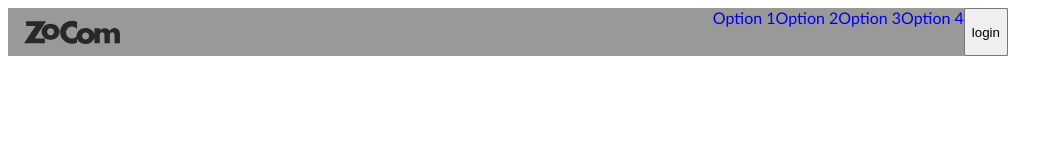
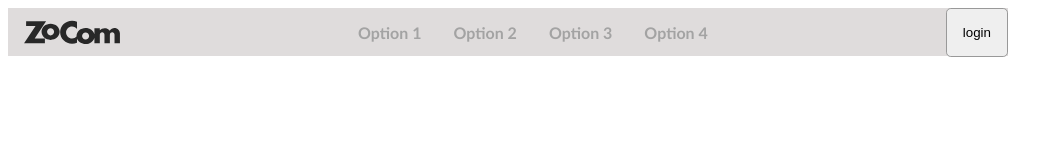
Before and after one commit to TomasPaepke/bootcamp-menu-hard, a plain HTML site: page index.html in a window 1280 px wide. Shown: the whole page, without its empty margins (0-1063 px from the left). Drawn offline with Linux system fonts and the light colour scheme.

Commit message:
css uppdateringar, knapp osv

```diff
--- a/css/style.css
+++ b/css/style.css
@@ -4,23 +4,34 @@
 
 nav {
     display: flex;
-    background-color: #999;
-    width: 1000px;
+    justify-items:center;
+    align-items: center;
+    background-color: #dfdcdc;
+    max-width: 1000px;
     height: 3rem;
 
 
 }
 nav a {
-    display: flex;
     text-decoration: none;
+    margin: 1rem;
+    color: #a3a3a3;
+    font-weight: bold;
+
 }
 nav img {
     height: 50%;
     margin: auto auto auto 1rem;
 }
 nav a:hover {
+    color: #222;
+    cursor: grab;
 
 }
+/* fick knappen mer till höger och texten mer centrerad genom att ge padding och margin-left till min knapp */
 .login-button {
-
+  border: 1px solid #999;
+  border-radius: 0.30rem;
+  margin-left: auto;
+  padding: 1rem 1rem;
 }
```
